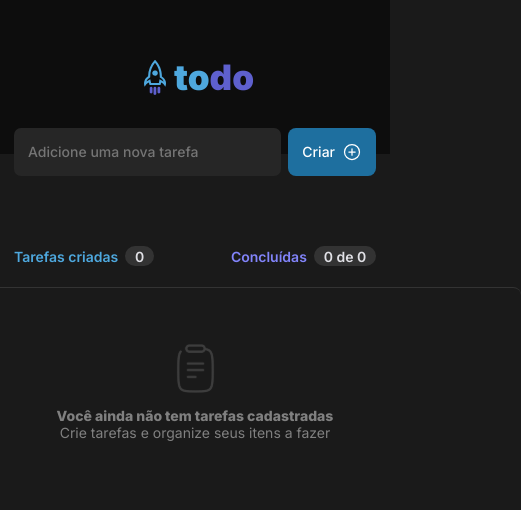
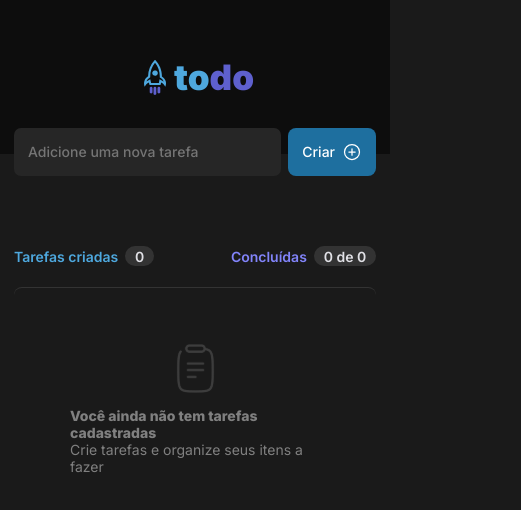
Before and after one commit to LuizGVValentin1999/to-doList, a React (Vite) app: page / in a window 390 px wide. Shown: the top 510 px of the page, 521 px wide, since content can reach past the window. Built offline with nearby package versions, Linux system fonts and the light colour scheme.

Commit message:
bug no mobile

```diff
--- a/src/components/TaskList.module.css
+++ b/src/components/TaskList.module.css
@@ -96,7 +96,8 @@
 
 
 .noTasksContaine {
-  width:  46.5rem;
+  width: 100%;
+  max-width:  46.5rem;
   display: flex;
   flex-direction: column;
   justify-contet: center;
```
